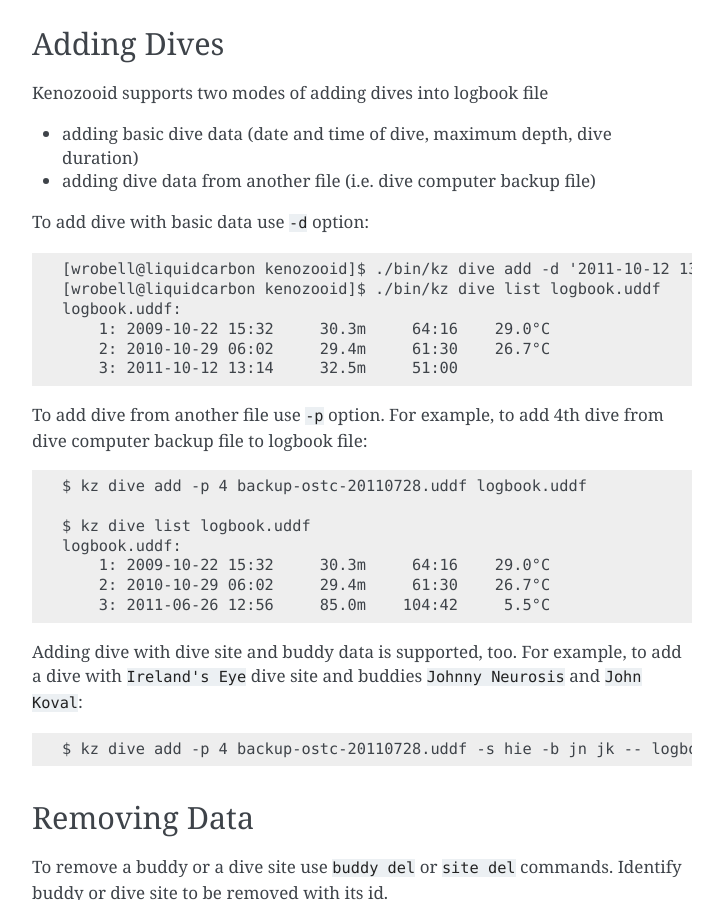
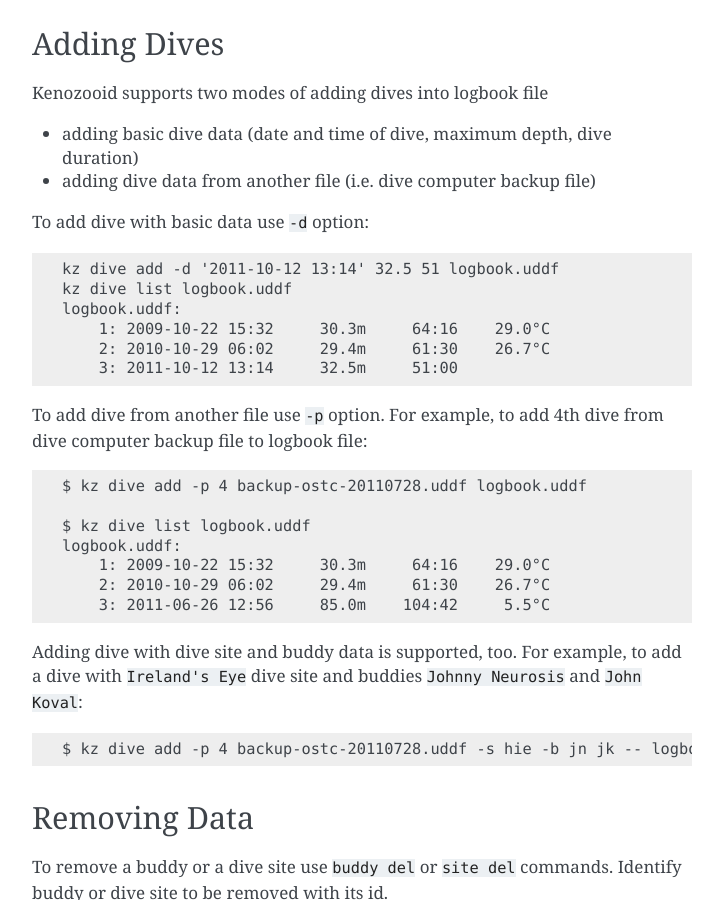
Before and after one commit to gitGNU/gnu_kenozooid, a Sphinx documentation site: the page built from doc/user/logbook.rst, in a window 1280 px wide and 900 px high, scrolled down 3259 px. Shown: the whole window, without its empty margins (388-1111 px from the left). Built offline with Sphinx 7.4.7, drawn with Linux system fonts in a browser that asks for light colours.

Commit message:
- fixed typos in user manual

```diff
--- a/doc/user/logbook.rst
+++ b/doc/user/logbook.rst
@@ -156,8 +156,8 @@ Kenozooid supports two modes of adding dives into logbook file
 
 To add dive with basic data use ``-d`` option::
 
-    [wrobell@liquidcarbon kenozooid]$ ./bin/kz dive add -d '2011-10-12 13:14' 32.5 51 logbook.uddf
-    [wrobell@liquidcarbon kenozooid]$ ./bin/kz dive list logbook.uddf
+    kz dive add -d '2011-10-12 13:14' 32.5 51 logbook.uddf
+    kz dive list logbook.uddf
     logbook.uddf:
         1: 2009-10-22 15:32     30.3m     64:16    29.0°C
         2: 2010-10-29 06:02     29.4m     61:30    26.7°C
```
